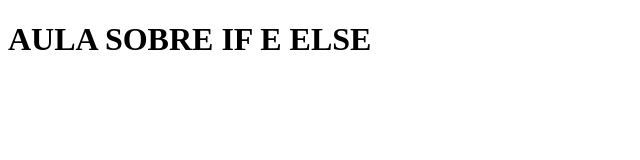
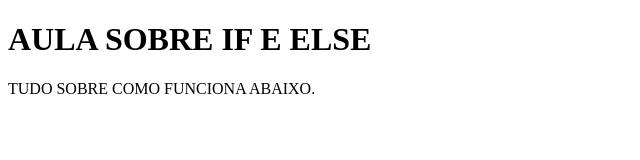
Before and after one commit to iZaaKGabrieL/ESTUDOS-E-PROJETOS, a plain HTML site: page CURSO DE JAVASCRIPT/AULA 13 SOBRE IF E ELSE/index.html in a window 1280 px wide. Shown: the whole page, without its empty margins (0-640 px from the left). Drawn offline with Linux system fonts and the light colour scheme.

Commit message:
COMEÇO DA AULA 13 SOBRE IF E ELSE

```diff
--- a/CURSO DE JAVASCRIPT/AULA 13 SOBRE IF E ELSE/arquivo.js
+++ b/CURSO DE JAVASCRIPT/AULA 13 SOBRE IF E ELSE/arquivo.js
@@ -0,0 +1 @@
+/*if e else são usados quando queremos que algo acontece apenas quando determinada coisa acontecer no caso usariamos o IF, caso a determinada coisa não aconteça, usamos o ELSE . */
--- a/CURSO DE JAVASCRIPT/AULA 13 SOBRE IF E ELSE/index.html
+++ b/CURSO DE JAVASCRIPT/AULA 13 SOBRE IF E ELSE/index.html
@@ -8,5 +8,8 @@
 </head>
 <body>
     <h1>AULA SOBRE IF E ELSE</h1>
+    <p>
+        TUDO SOBRE COMO FUNCIONA ABAIXO.
+    </p>
 </body>
 </html>
```
